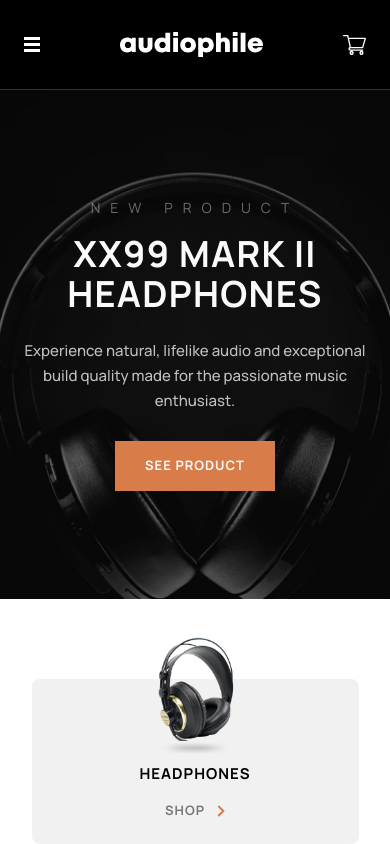
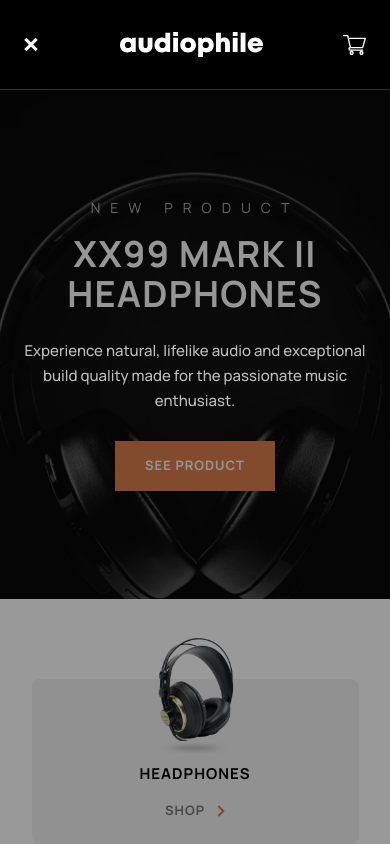
Before and after one commit to Lazzzare/audiophile-ecommerce-website, a React (Vite) app: page / in a window 390 px wide. Both pictures are taken after a click on the picture 32 px from the left and 44 px from the top of the page. Built offline with nearby package versions, Linux system fonts and the light colour scheme.

Commit message:
Update Navbar.tsx

```diff
--- a/src/components/Navbar.tsx
+++ b/src/components/Navbar.tsx
@@ -1,32 +1,56 @@
 import Hamburger from "../images/shared/tablet/icon-hamburger.svg";
 import Logo from "../images/shared/audiophile-logo.svg";
 import Cart from "../images/shared/icon-cart.svg";
+import Close from "../images/shared/tablet/icon-close-menu.svg";
 import { Link } from "react-router-dom";
 import { menuListArray } from "../components/menuListArray";
+// import { useState } from "react";
+// import HomeShop from "./HomeShop";
 
-const Navbar = () => {
+interface Props {
+  mobileMenu: boolean;
+  setMobileMenu: (e: boolean) => void;
+}
+
+const Navbar = ({ mobileMenu, setMobileMenu }: Props) => {
   return (
-    <div className="bg-black">
+    <div className={`bg-black`}>
       <div className="lg:max-w-[1440px] flex lg:mx-auto justify-between items-center bg-black px-6 md:px-[39px] lg:px-[165px] py-8 lg:py-9">
-        <img
-          src={Hamburger}
-          alt="Hamburger"
-          className="lg:hidden cursor-pointer"
-        />
-        <img src={Logo} alt="Logo" className="cursor-pointer" />
+        {mobileMenu ? (
+          <img
+            onClick={() => setMobileMenu(false)}
+            src={Close}
+            alt="Close"
+            className="lg:hidden cursor-pointer z-30"
+          />
+        ) : (
+          <img
+            onClick={() => setMobileMenu(true)}
+            src={Hamburger}
+            alt="Hamburger"
+            className="lg:hidden cursor-pointer"
+          />
+        )}
+        {/* MobileMenu */}
+        {mobileMenu ? (
+          <div className="absolute opacity-40  top-0 left-0 right-0 bg-black w-full h-screen">
+            <div className="w-full h-[730px] "></div>
+          </div>
+        ) : null}
+        <img src={Logo} alt="Logo" className="cursor-pointer z-30" />
         <ul className="text-white hidden lg:flex items-center gap-8">
           {menuListArray.map((item) => {
             return (
               <li
                 key={item.id}
-                className="text-[13px] font-bold leading-6 tracking-[2px] uppercase cursor-pointer"
+                className="text-[13px] font-bold leading-6 tracking-[2px] uppercase cursor-pointer hover:text-orange transition-all duration-400"
               >
                 <Link to={item.to}>{item.title}</Link>
               </li>
             );
           })}
         </ul>
-        <img src={Cart} alt="Cart" className="cursor-pointer" />
+        <img src={Cart} alt="Cart" className="cursor-pointer z-30" />
       </div>
       <div className="md:px-[39px] lg:px-[165px] lg:max-w-[1440px] lg:mx-auto">
         <div className="w-full bg-white h-[1px] opacity-20"></div>
```
